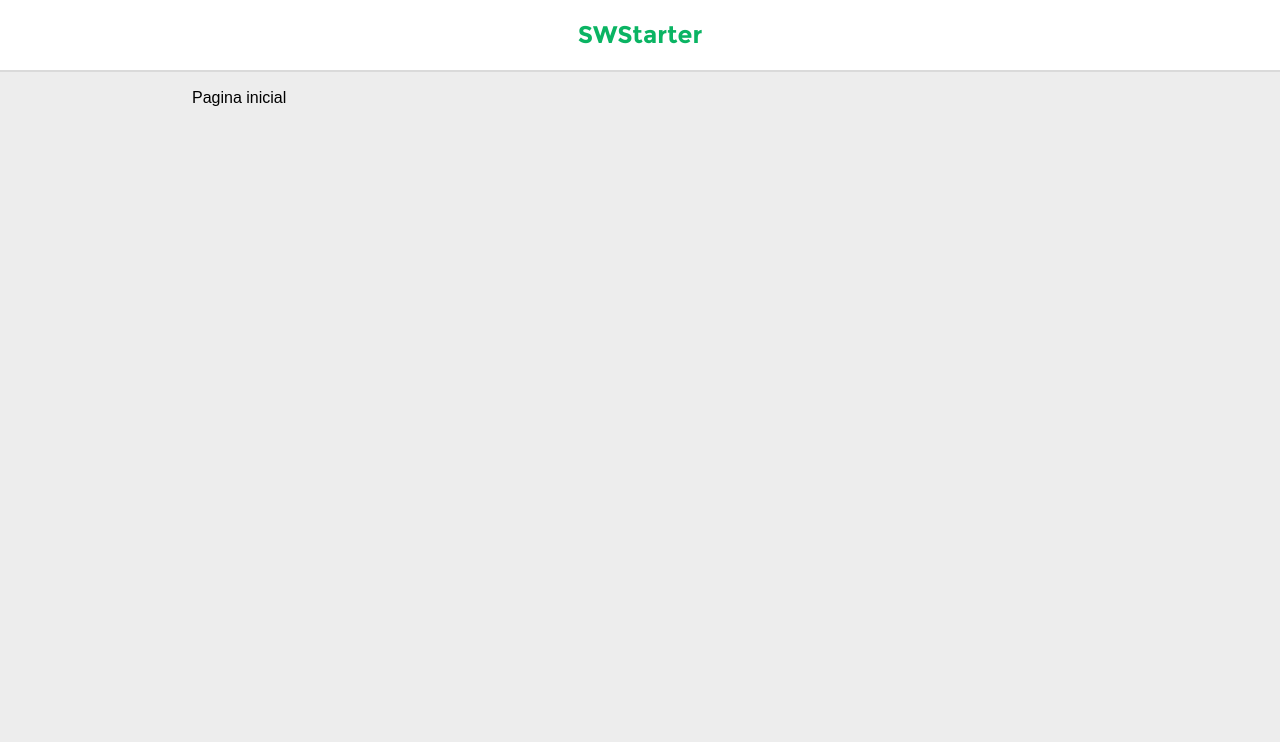
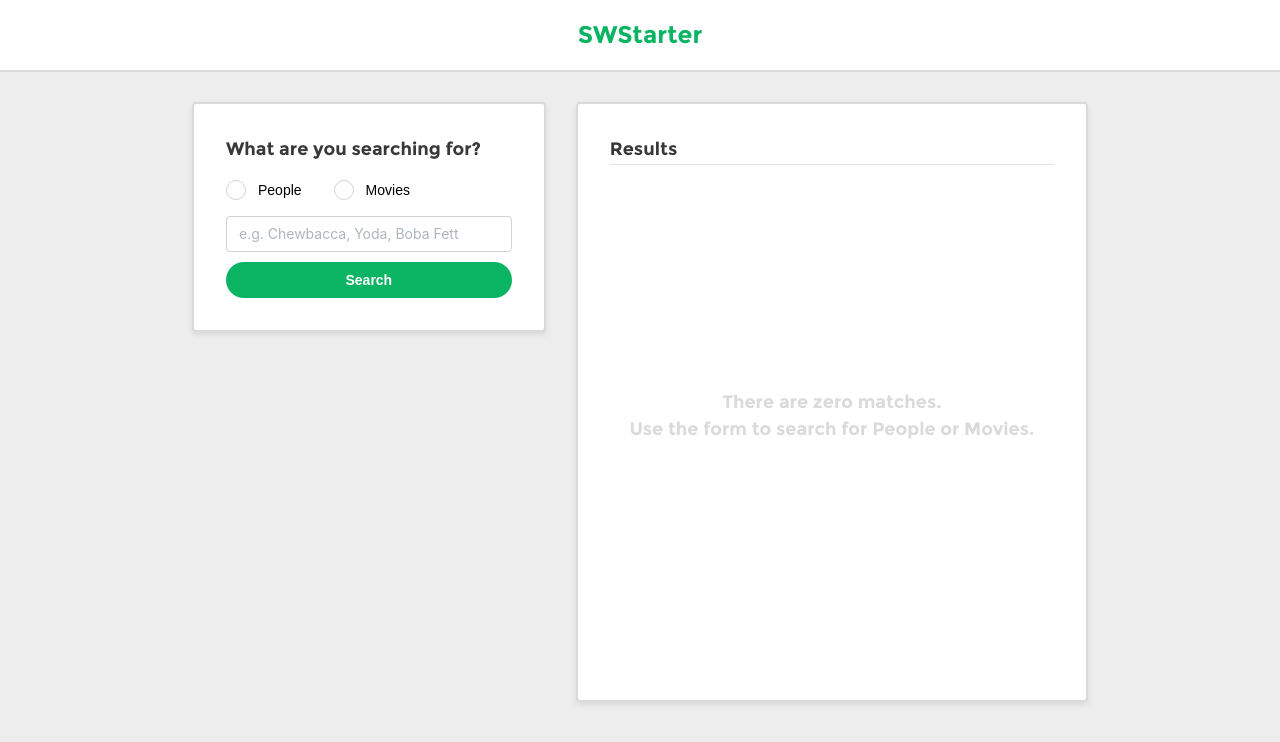
Before and after one commit to jrbarbieri/lawnstarter-test, a React (Vite) app: page / in a window 1280 px wide. Shown: the top 742 px of the page. Built offline with nearby package versions, Linux system fonts and the light colour scheme.

Commit message:
feat: add Search and Results components into Home with styling and theme configuration

```diff
--- /dev/null
+++ b/src/components/Results.jsx
@@ -0,0 +1,21 @@
+import { Container, Divider, Flex, Text } from "@mantine/core";
+import StyledBox from "./StyledBox";
+
+export default function Results({ data }) {
+  return (
+    <StyledBox ml={30} h={600} w={600}>
+      <Text>Results</Text>
+      <Divider />
+      <Container h="100%">
+        <Flex justify="center" align="center" h="100%">
+          {!data && (
+            <Text align="center" c="warmGrey.0">
+              There are zero matches.
+              <br></br>Use the form to search for People or Movies.
+            </Text>
+          )}
+        </Flex>
+      </Container>
+    </StyledBox>
+  );
+}
--- /dev/null
+++ b/src/components/Search.jsx
@@ -0,0 +1,20 @@
+import StyledBox from "./StyledBox";
+import { Button, Group, Input, Radio, Text } from "@mantine/core";
+
+export default function Search() {
+  return (
+    <StyledBox w={410} h={230}>
+      <Text>What are you searching for?</Text>
+      <Radio.Group>
+        <Group gap="xl" mt="md" mb="md">
+          <Radio color="headerGreen.0" value="people" label="People" />
+          <Radio color="headerGreen.0" value="movies" label="Movies" />
+        </Group>
+      </Radio.Group>
+      <Input placeholder="e.g. Chewbacca, Yoda, Boba Fett" />
+      <Button fullWidth mt="auto">
+        Search
+      </Button>
+    </StyledBox>
+  );
+}
--- a/src/components/StyledBox.jsx
+++ b/src/components/StyledBox.jsx
@@ -5,11 +5,15 @@ export default function StyledBox({ children, ...props }) {
     <Box
       p="xl"
       bg="white"
+      mt="xl"
       style={{
-        boxShadow: "0 1px 0 0 red",
+        boxShadow: "0 3px 5px var(--mantine-color-warmGrey-0)",
         backgroundColor: "white",
         padding: "1.5rem",
-        borderRadius: "8px",
+        border: "solid 2px var(--mantine-color-warmGrey-0)",
+        borderRadius: "4px",
+        display: "flex",
+        flexDirection: "column",
       }}
       {...props}
     >
--- a/src/routes/Home.jsx
+++ b/src/routes/Home.jsx
@@ -1,9 +1,14 @@
-import { Container } from "@mantine/core";
+import { Container, Flex } from "@mantine/core";
+import Search from "../components/Search";
+import Results from "../components/Results";
 
 export default function Home() {
   return (
     <Container>
-      <p>Pagina inicial</p>
+      <Flex justify="space-between" align="start">
+        <Search />
+        <Results />
+      </Flex>
     </Container>
   );
 }
--- a/src/theme.js
+++ b/src/theme.js
@@ -3,7 +3,18 @@ import { createTheme } from "@mantine/core";
 export const theme = createTheme({
   colors: {
     warmGrey: ["#dadada"],
-    headerGreen: ["#0ab463"],
+    headerGreen: [
+      "#0ab463",
+      "#0ab463",
+      "#0ab463",
+      "#0ab463",
+      "#0ab463",
+      "#0ab463",
+      "#0ab463",
+      "#088c4a",
+      "#088c4a",
+      "#088c4a",
+    ],
     darkGray: ["#383838"],
     black: ["#000000"],
   },
@@ -18,14 +29,14 @@ export const theme = createTheme({
       styles: (theme, props) => ({
         root: {
           letterSpacing: "normal",
+          ...(props.variant === "default" && {
+            color: theme.colors.darkGray[0],
+            fontSize: 18,
+          }),
           ...(props.variant === "header" && {
             color: theme.colors.headerGreen[0],
             fontSize: 24,
             fontWeight: 700,
-          }),
-          ...(props.variant === "default" && {
-            color: theme.colors.darkGray[0],
-            fontSize: 8,
           }),
           ...(props.variant === "title" && {
             color: theme.colors.black[0],
@@ -35,5 +46,30 @@ export const theme = createTheme({
         },
       }),
     },
+    Button: {
+      defaultProps: {
+        variant: "filled",
+        color: "headerGreen",
+        radius: 24,
+      },
+      variants: {
+        filled: (theme) => ({
+          root: {
+            backgroundColor: theme.colors.headerGreen[0],
+            color: "#fff",
+            borderRadius: 24,
+            "&:hover:not([data-disabled])": {
+              backgroundColor: theme.colors.headerGreen[7],
+            },
+            "&[data-disabled]": {
+              backgroundColor: theme.colors.warmGrey[0],
+              color: theme.colors.darkGray[0],
+              cursor: "not-allowed",
+              opacity: 0.7,
+            },
+          },
+        }),
+      },
+    },
   },
 });
```
